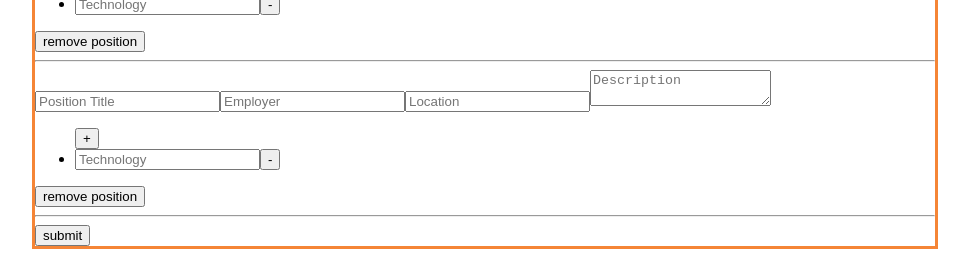
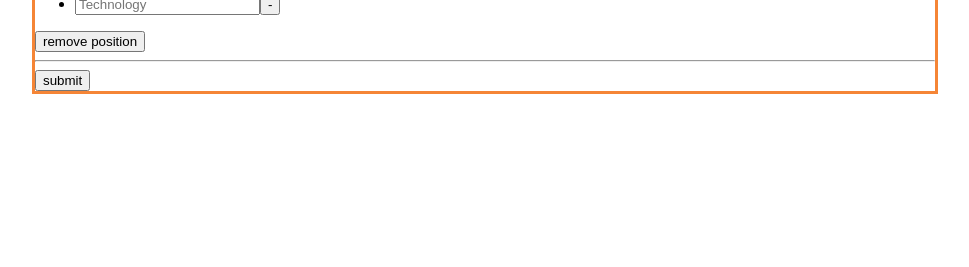
Before and after one commit to cpachomski/lambda_resume, a React (Create React App) app: page / in a window 1280 px wide. Shown: the part 463-730 px from the top of the page, without its empty margins (155-1124 px from the left). Built offline with nearby package versions, Linux system fonts and the light colour scheme.

Commit message:
finish removeTechnology method

```diff
--- a/src/components/Form.js
+++ b/src/components/Form.js
@@ -19,8 +19,7 @@ export default class Form extends Component {
 
 		this.state = {
 			history: [
-				{ id: 1 },
-				{ id: 2 }
+				{ id: 1 }
 			]
 		}
 	}
@@ -47,8 +46,8 @@ export default class Form extends Component {
 
 
 	render() {
-		const { history } = this.state;
-		console.log(this.state)
+		const { history } = this.state
+
 		return (
 			<div className='form--container'>
 				<h2>Work History</h2>
--- a/src/components/FormSingle.js
+++ b/src/components/FormSingle.js
@@ -1,7 +1,6 @@
 import React, { Component } from 'react';
 
 export default class FormSingle extends Component{
-
 
 	componentWillMount() {
 		this.setState({
@@ -19,10 +18,13 @@ export default class FormSingle extends Component{
 
 	removeTechnology(e) {
 		e.preventDefault(e)
+		const techId = parseInt(e.target.value, 0)
+		const techs = this.state.techs.filter((t) => t.id !== techId)
+		this.setState({techs})
 	}
 
 	render() {
-		const {position, removePosition} = this.props;
+		const {position, removePosition} = this.props
 
 		return (
 			<div className='form--position'>
```
